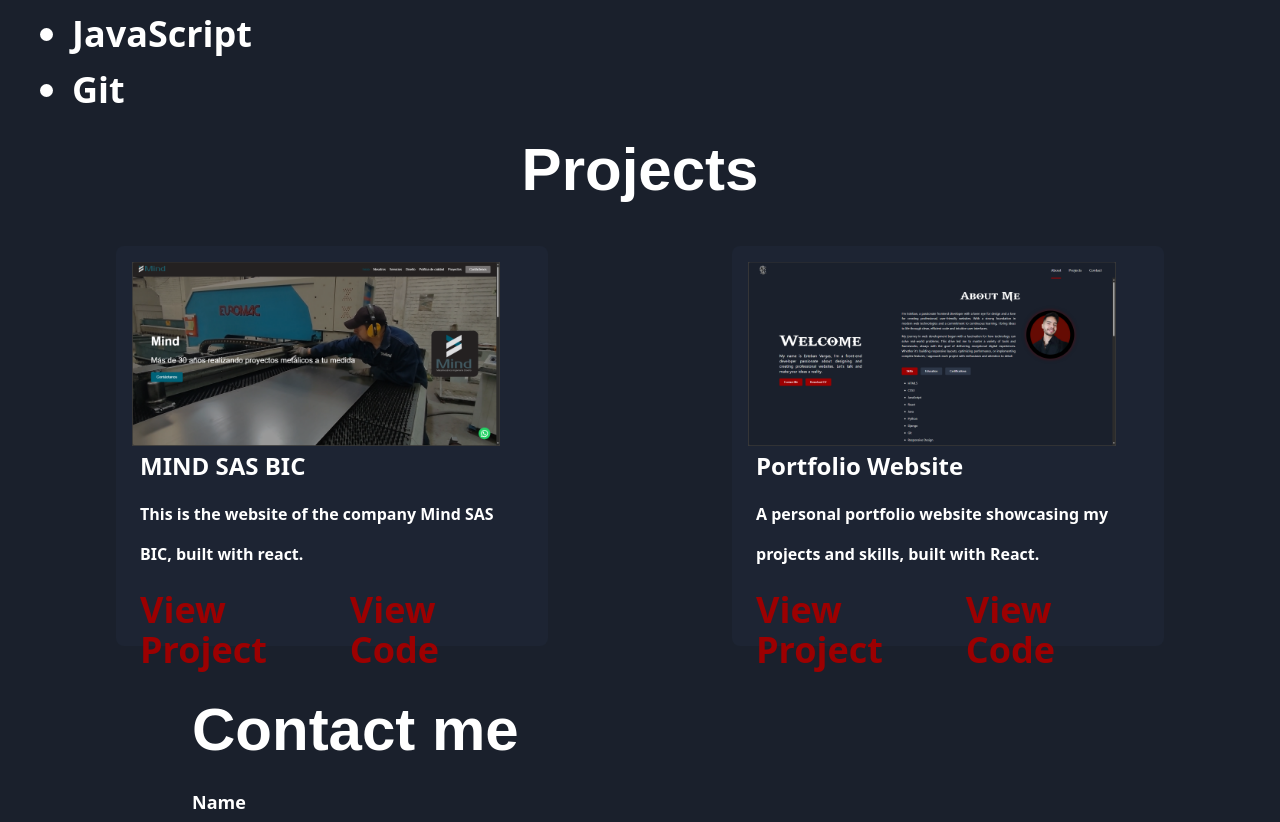
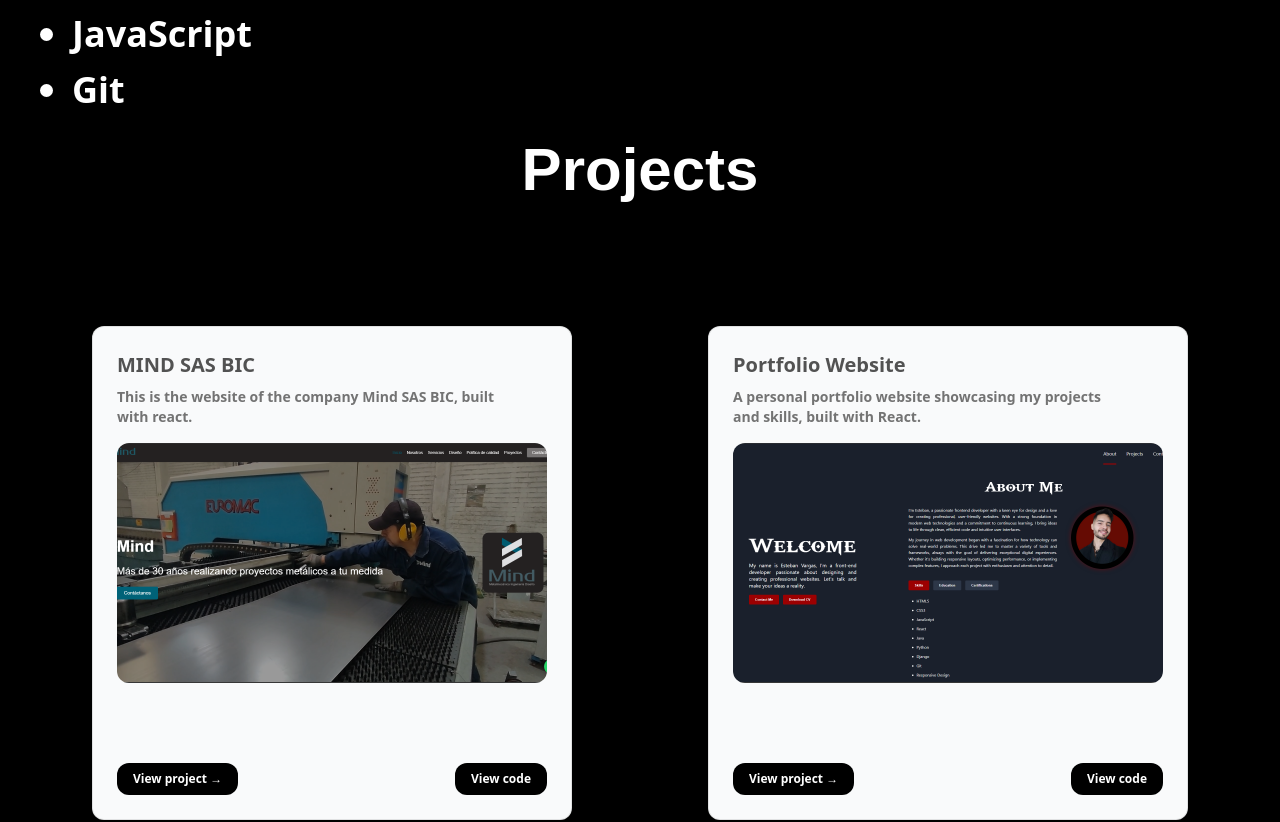
Before and after one commit to estebandvargasm/portfolio, a React (Vite) app: page / in a window 1280 px wide. Shown: the part 1800-2622 px from the top of the page. Built offline with nearby package versions, Linux system fonts and the light colour scheme; a web font is replaced by a local one.

Commit message:
feat: update layout and styles for main components, integrate 3D card demo

```diff
--- a/src/App.jsx
+++ b/src/App.jsx
@@ -9,14 +9,13 @@ import './index.css'
 
 function App() {
   return (
-    <main className='text-4xl font-bold'>
+    <main className='pb-24 text-4xl font-bold'>
       <BackgroundRippleEffectDemo />
       <Header />
       <About />
       <Projects />
       <Contact />
       <FloatingDockDemo />
-      <ThreeDCardDemo />
     </main>
   )
 }
--- a/src/about/about.css
+++ b/src/about/about.css
@@ -1,5 +1,4 @@
 .about {
-  background-color: #1a202c;
   color: white;
   padding: 1rem;
 }
--- a/src/contact/contact.css
+++ b/src/contact/contact.css
@@ -1,5 +1,4 @@
 .contact {
-  background-color: #1a202c;
   color: white;
   padding: 1rem;
   margin-bottom: 4rem;
--- a/src/navbar/navbar.jsx
+++ b/src/navbar/navbar.jsx
@@ -67,10 +67,10 @@ export function FloatingDockDemo() {
     },
   ];
   return (
-    <div className="flex items-center justify-center h-[35rem] w-full">
+    <div className="fixed bottom-6 left-0 right-0 z-50 flex items-center justify-center pointer-events-none">
       <FloatingDock
-        // solo para demo, elimina para producción
-        mobileClassName="translate-y-20"
+        desktopClassName="pointer-events-auto"
+        mobileClassName="pointer-events-auto translate-y-20"
         items={links}
       />
     </div>
--- a/src/projects/projects.css
+++ b/src/projects/projects.css
@@ -1,5 +1,4 @@
 .projects {
-  background-color: #1a202c;
   color: white;
   padding: 1rem;
 }
--- a/src/projects/projects.jsx
+++ b/src/projects/projects.jsx
@@ -1,23 +1,6 @@
 import React from "react";
 import "./projects.css";
-
-const ProjectCard = ({ title, description, image, projectLink, codeLink }) => (
-  <div className="project-card">
-    <img src={image} alt={title} className="project-image" />
-    <div className="project-info">
-      <h3 className="project-title">{title}</h3>
-      <p className="project-description">{description}</p>
-      <div className="project-links">
-        <a href={projectLink} target="_blank" rel="noopener noreferrer" className="project-link">
-          View Project
-        </a>
-        <a href={codeLink} target="_blank" rel="noopener noreferrer" className="project-link">
-          View Code
-        </a>
-      </div>
-    </div>
-  </div>
-);
+import { ThreeDCardDemo } from '../test.jsx'
 
 const Projects = () => {
   const projects = [
@@ -43,7 +26,7 @@ const Projects = () => {
         <h2 className="projects-title">Projects</h2>
         <div className="projects-grid">
           {projects.map((project, index) => (
-            <ProjectCard key={index} {...project} />
+            <ThreeDCardDemo key={index} {...project} />
           ))}
         </div>
       </div>
--- a/src/test.jsx
+++ b/src/test.jsx
@@ -2,7 +2,13 @@ import React from "react";
 import { CardBody, CardContainer, CardItem } from "./components/ui/3d-card";
 
 // Componente principal 3D Card Demo
-export function ThreeDCardDemo() {
+export function ThreeDCardDemo({
+  title,
+  description,
+  image,
+  projectLink,
+  codeLink,
+}) {
   return (
     <CardContainer className="inter-var">
       <CardBody className="bg-gray-50 relative group/card dark:hover:shadow-2xl dark:hover:shadow-emerald-500/[0.1] dark:bg-black dark:border-white/[0.2] border-black/[0.1] w-auto sm:w-[30rem] h-auto rounded-xl p-6 border">
@@ -10,40 +16,40 @@ export function ThreeDCardDemo() {
           translateZ={50}
           className="text-xl font-bold text-neutral-600 dark:text-white"
         >
-          Make things float in air
+          {title}
         </CardItem>
         <CardItem
           as="p"
           translateZ={60}
           className="text-neutral-500 text-sm max-w-sm mt-2 dark:text-neutral-300"
         >
-          Hover over this card to unleash the power of CSS perspective
+          {description}
         </CardItem>
         <CardItem translateZ={100} className="w-full mt-4">
           <img
-            src="https://images.unsplash.com/photo-1441974231531-c6227db76b6e?q=80&w=2560&auto=format&fit=crop&ixlib=rb-4.0.3&ixid=M3wxMjA3fDB8MHxwaG90by1wYWdlfHx8fGVufDB8fHx8fA%3D%3D"
+            src={image}
             height={1000}
             width={1000}
             className="h-60 w-full object-cover rounded-xl group-hover/card:shadow-xl"
-            alt="thumbnail"
+            alt={title}
           />
         </CardItem>
         <div className="flex justify-between items-center mt-20">
           <CardItem
             translateZ={20}
-            as="a"
-            href="https://twitter.com/mannupaaji"
-            target="__blank"
-            className="px-4 py-2 rounded-xl text-xs font-normal dark:text-white"
+            as="button"
+            onClick={() => window.open(projectLink, "_blank", "noreferrer")}
+            className="px-4 py-2 rounded-xl bg-black dark:bg-white dark:text-black text-white text-xs font-bold"
           >
-            Try now →
+            View project →
           </CardItem>
           <CardItem
             translateZ={20}
             as="button"
+            onClick={() => window.open(codeLink, "_blank", "noreferrer")}
             className="px-4 py-2 rounded-xl bg-black dark:bg-white dark:text-black text-white text-xs font-bold"
           >
-            Sign up
+            View code
           </CardItem>
         </div>
       </CardBody>
```
